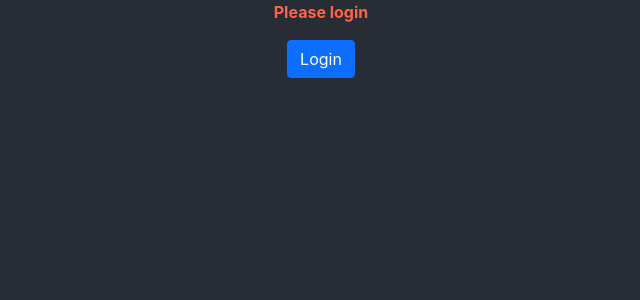
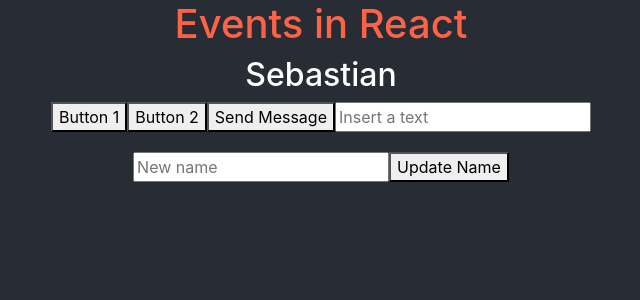
Before and after one commit to SebasMen/ejercicio-contactos, a React (Create React App) app: page / in a window 1280 px wide. Shown: the top 300 px of the page, without its empty margins (319-959 px from the left). Built offline with nearby package versions, Linux system fonts and the light colour scheme.

Commit message:
Seesion 8: Eventos en react

```diff
--- a/package.json
+++ b/package.json
@@ -7,6 +7,7 @@
     "@testing-library/react": "^13.3.0",
     "@testing-library/user-event": "^13.5.0",
     "bootstrap": "^5.1.3",
+    "bootstrap-icons": "^1.8.3",
     "node-sass": "^7.0.1",
     "react": "^18.1.0",
     "react-dom": "^18.1.0",
--- a/src/App.css
+++ b/src/App.css
@@ -1,5 +1,5 @@
 .App {
-  color: white;
+  /* color: white; */
   text-align: center;
   width: 100%;
   max-width: 1200px;
--- a/src/App.js
+++ b/src/App.js
@@ -6,12 +6,13 @@
 import ComponenteContext from './hooks/UseContext';
 import PropsChildren from './hooks/PropsChildren';
 import GreetingStyled from './componets/pure/GreetingStyled';
+import Events from './componets/container/Events';
 
 function App() {
   return (
     <div className="App">
-      {/* <TaskList />
-      <hr />
+      {/* <TaskList /> */}
+      {/* <hr />
       <Contacts />
       <hr />
       <UseState />
@@ -24,8 +25,9 @@
         <h3>
           Contenido del props.chlidren
         </h3>
-      </PropsChildren> */}
-      <GreetingStyled name="Sebastian" />
+      </PropsChildren>
+      <GreetingStyled name="Sebastian" /> */}
+      <Events />
     </div>
   );
 }
--- /dev/null
+++ b/src/componets/container/Events.js
@@ -0,0 +1,23 @@
+import React, {useState} from 'react'
+import Event from '../pure/Event'
+
+const Events = () => {
+
+  const [name, setName] = useState('Sebastian')
+
+  function showMessage(text) {
+    alert(`Message recivied: ${text}`);
+  }
+
+  function updateName(newName) {
+    setName(newName)
+  }
+
+  return (
+    <div>
+      <Event name={name} showMessage={showMessage} update={updateName} />
+    </div>
+  )
+}
+
+export default Events
--- a/src/componets/container/TaskList.js
+++ b/src/componets/container/TaskList.js
@@ -1,22 +1,28 @@
 import React, { useState, useEffect } from 'react';
+
+import Task from '../pure/Task';
+import TaskForm from '../pure/forms/TaskForm';
+
 import { LEVELS } from '../../models/levels.enum';
 import { TaskClass } from '../../models/task.class';
-import Task from '../pure/Task';
 
 import '../../styles/task.scss';
 
 const TaskList = props => {
 
-  const defaultTask = new TaskClass('Example', 'Tarea de ejemplo', false, LEVELS.NORMAL);
-  const [tasks, setTasks] = useState([defaultTask]);
+  const defaultTask1 = new TaskClass('Example', 'Tarea de ejemplo', true, LEVELS.NORMAL);
+  const defaultTask2 = new TaskClass('Example2', 'Lavar la moto', false, LEVELS.URGENT);
+  const defaultTask3 = new TaskClass('Example3', 'Hacer mercado', false, LEVELS.BLOCKING);
+
+  const [tasks, setTasks] = useState([defaultTask1, defaultTask2, defaultTask3]);
   const [loading, setLoading] = useState(true);
 
   useEffect(() => {
-    console.log("Task state has been modified");
+    // console.log("Task state has been modified");
     setLoading(false);
 
     return () => {
-      console.log("TaskList component is going to unmount...");
+      // console.log("TaskList component is going to unmount...");
     }
   }, [tasks])
 
@@ -27,11 +33,33 @@
 
   return (
     <>
-      <div>
-        <h1>Your Tasks</h1>
+      <div className='col-12'>
+        <div className='card'>
+          <div className='card-header p-3'>
+            <h5>Your Task</h5>
+          </div>
+          <div className='card-body' data-mdb-perfect-scrollbar='true' style={{position: 'relative', height: '480px'}}>
+            <table>
+              <thead>
+                <tr>
+                  <th scope='col'>Title</th>
+                  <th scope='col'>Description</th>
+                  <th scope='col'>Priority</th>
+                  <th scope='col'>Actions</th>
+                </tr>
+              </thead>
+              <tbody>
+                {
+                  tasks.map((task, index) => (
+                    <Task task={task} key={index}></Task>
+                  ))
+                }
+              </tbody>
+            </table>
+          </div>
+          <TaskForm />
+        </div>
       </div>
-
-      <Task task={defaultTask}></Task>
     </>
   )
 }
--- /dev/null
+++ b/src/componets/pure/Event.js
@@ -0,0 +1,51 @@
+import React, {useRef} from 'react'
+
+const Event = ({name, showMessage, update}) => {
+  const messageRef = useRef('');
+  const nameRef = useRef('')
+
+  function button1() {
+    const text = messageRef.current.value;
+    alert(`Button 1 ${text}`);
+  }
+
+  function button2(text) {
+    alert(text);
+  }
+
+  function SubmitName(e) {
+    e.preventDefault();
+    update(nameRef.current.value);
+
+  }
+
+  return (
+    <div>
+      <h1 onMouseOver={() => console.log('Mouse over')}>Events in React</h1>
+      <h2 style={{color: 'white'}}>{name}</h2>
+
+      <button onClick={button1}>Button 1</button>
+
+      <button onClick={() => button2('Hello')}>Button 2</button>
+
+      <button onClick={() => showMessage(messageRef.current.value)}>Send Message</button>
+
+      <input
+        placeholder='Insert a text'
+        onFocus={() => console.log('Insput focused')}
+        onChange={(e) => console.log('Input change:', e.target.value)}
+        onCopy={() => console.log('Copied text from input')}
+        ref={messageRef}
+      />
+
+      <div style={{marginTop: '20px'}}>
+        <form onSubmit={SubmitName}>
+          <input placeholder='New name' ref={nameRef}/>
+          <button type='submit'>Update Name</button>
+        </form>
+      </div>
+    </div>
+  )
+}
+
+export default Event
--- a/src/componets/pure/Task.js
+++ b/src/componets/pure/Task.js
@@ -3,27 +3,70 @@
 import { TaskClass } from '../../models/task.class'
 
 import "../../styles/task.scss";
+import { LEVELS } from '../../models/levels.enum';
 
 const Task = ({ task }) => {
 
   useEffect(() => {
-    console.log("Created task");
+    // console.log("Created task");
 
     return () => {
-      console.log(`Task: ${task.name} is going to unmount`);
+      // console.log(`Task: ${task.name} is going to unmount`);
     }
   }, [task]);
 
+  function taskLevelBadge() {
+    switch (task.level) {
+      case LEVELS.NORMAL:
+        return (
+          <h6 className='mb-0'>
+            <span className='badge bg-primary'>{task.level}</span>
+          </h6>
+        )
+
+      case LEVELS.URGENT:
+        return (
+          <h6 className='mb-0'>
+            <span className='badge bg-warning'>{task.level}</span>
+          </h6>
+        )
+
+      case LEVELS.BLOCKING:
+        return (
+          <h6 className='mb-0'>
+            <span className='badge bg-danger'>{task.level}</span>
+          </h6>
+        )
+
+      default:
+        break;
+    }
+  }
+
+  function taskIconCompleted() {
+    if(task.completed) {
+      return <i className='bi-toggle-on' style={{color: 'green'}}></i>
+    } else {
+      return <i className='bi-toggle-off' style={{color: 'grey'}}></i>
+    }
+  }
 
   return (
-    <div>
-        <h2 className='task-name'>Nombre: { task.name }</h2>
-        <h3>Descripción: { task.description }</h3>
-        <h4>Nivel: { task.level }</h4>
-        <h5>
-            La tarea esta: { task.completed ? 'COMPLETED' : 'PENDING' }
-        </h5>
-    </div>
+    <tr className='fw-normal'>
+      <th>
+        <span className='ms-2'>{task.name}</span>
+      </th>
+      <td>
+        <span className='align-middle'>{task.description}</span>
+      </td>
+      <td>
+        { taskLevelBadge() }
+      </td>
+      <td className='align-middle'>
+        { taskIconCompleted() }
+        <i className='bi-trash' style={{color: 'tomato'}}></i>
+      </td>
+    </tr>
   )
 }
 
--- /dev/null
+++ b/src/componets/pure/forms/TaskForm.js
@@ -0,0 +1,11 @@
+import React, {useRef} from 'react'
+
+const TaskForm = () => {
+  return (
+    <form>
+
+    </form>
+  )
+}
+
+export default TaskForm
--- a/src/index.js
+++ b/src/index.js
@@ -1,6 +1,8 @@
 import React from 'react';
 import ReactDOM from 'react-dom/client';
+
 import 'bootstrap/dist/css/bootstrap.css';
+import 'bootstrap-icons/font/bootstrap-icons.css';
 import './index.css';
 import App from './App';
 import reportWebVitals from './reportWebVitals';
```
Also changed, not shown: 1 other file (tests, documents, lock files or other folders).
